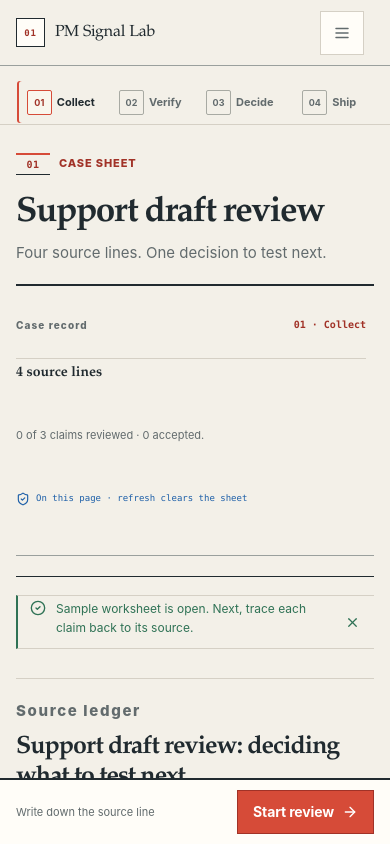
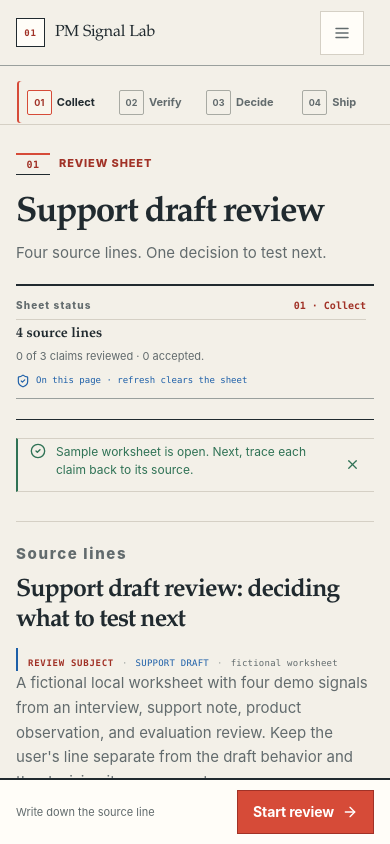
Before and after one commit to asdc163/pm-signal-lab, a React (Vite) app: page / in a window 390 px wide. Both pictures are taken after a click on the button "Open the sample worksheet". Shown: the top 844 px of the page. Built offline with nearby package versions, Linux system fonts and the light colour scheme.

Commit message:
Simplify worksheet language and mobile status layout

```diff
--- a/src/App.tsx
+++ b/src/App.tsx
@@ -624,7 +624,7 @@ function App() {
             <span>PM Signal Lab</span>
           </div>
           <div className="topbar-context">
-            <span className="topbar-kicker">Field folio</span>
+            <span className="topbar-kicker">Working sheet</span>
             <span className="topbar-divider" aria-hidden="true" />
             <span>{pack?.title ?? "Blank sheet"}</span>
           </div>
@@ -637,7 +637,7 @@ function App() {
           <WorkflowStepper currentStep={currentStep} onSelectStep={selectStep} mobile />
         </div>
 
-        <main id="main-content" className="workspace" tabIndex={-1} aria-label="PM Signal Lab field folio" aria-busy={isLoading}>
+        <main id="main-content" className="workspace" tabIndex={-1} aria-label="PM Signal Lab worksheet" aria-busy={isLoading}>
           <section className={`workbench${pack ? " is-loaded" : ""}`} aria-labelledby="page-title">
             <div className="desktop-stepper-wrap">
               <WorkflowStepper currentStep={currentStep} onSelectStep={selectStep} />
@@ -645,18 +645,18 @@ function App() {
 
             <div className="hero-block">
               <div>
-                <div className="hero-folio" aria-label={pack ? "Case sheet, collect step" : "New worksheet, collect step"}>
+                <div className="hero-folio" aria-label={pack ? "Review sheet, collect step" : "New worksheet, collect step"}>
                   <span className="hero-folio-index">{pack ? "01" : "—"}</span>
-                  <span className="eyebrow">{pack ? "Case sheet" : "New worksheet"}</span>
+                  <span className="eyebrow">{pack ? "Review sheet" : "New worksheet"}</span>
                 </div>
                 <h1 id="page-title">{pack ? "Support draft review" : "Start with a source line"}</h1>
                 <p className="hero-copy">
                   {pack ? "Four source lines. One decision to test next." : "A source-first working paper for moving from a product observation to a defensible test."}
                 </p>
               </div>
-              <div className="hero-status" role="status" aria-label="Case record" aria-live="polite" aria-atomic="true">
+              <div className="hero-status" role="status" aria-label="Sheet status" aria-live="polite" aria-atomic="true">
                 <div className="hero-status-heading">
-                  <span className="section-eyebrow">Case record</span>
+                  <span className="section-eyebrow">Sheet status</span>
                   <span className="hero-status-step">{WORKFLOW.find((item) => item.id === currentStep)?.number} · {WORKFLOW.find((item) => item.id === currentStep)?.label}</span>
                 </div>
                 <strong>{pack ? `${evidence.length} ${evidence.length === 1 ? "source line" : "source lines"}` : "No source line yet"}</strong>
@@ -788,7 +788,7 @@ function App() {
 
 function Sidebar({ currentStep, onSelectStep }: { currentStep: WorkflowStep; onSelectStep: (step: WorkflowStep) => void }) {
   return (
-    <aside className="sidebar" aria-label="PM Signal Lab field folio navigation">
+    <aside className="sidebar" aria-label="PM Signal Lab workflow navigation">
       <div className="sidebar-brand">
         <span className="brand-mark" aria-hidden="true">01</span>
         <div>
@@ -891,10 +891,10 @@ function CollectView({
         <>
           <div className="pack-header">
             <div>
-            <p className="section-eyebrow">Source ledger</p>
+            <p className="section-eyebrow">Source lines</p>
               <h2 id="collect-title">{pack.title}</h2>
-              <div className="pack-subject" aria-label="Case subject: support draft, fictional worksheet">
-                <span className="pack-subject-label">Case subject</span>
+              <div className="pack-subject" aria-label="Review subject: support draft, fictional worksheet">
+                <span className="pack-subject-label">Review subject</span>
                 <span>support draft</span>
                 <span className="pack-subject-note">fictional worksheet</span>
               </div>
@@ -1207,7 +1207,7 @@ function DecisionContext({ pack, evidenceCount, claimCount, reviewedCount, suppo
           : "What should the team carry forward?";
   const contextRule = pack ? "No claim travels without its source." : "The source line stays attached to the claim.";
   return (
-    <aside className="decision-context" aria-label="Field folio context">
+    <aside className="decision-context" aria-label="Worksheet context">
       <div className="context-heading">
         <div><p className="section-eyebrow">Margin note</p><h2>{pack ? "Keep the source in frame" : "Start with a source"}</h2></div>
         <span className="context-boundary"><span className={`status-dot ${pack ? "" : "status-dot-neutral"}`} aria-hidden="true" />{pack ? "On this page" : "Blank sheet"}</span>
--- a/src/styles.css
+++ b/src/styles.css
@@ -3931,6 +3931,7 @@ textarea {
 @media (max-width: 700px) {
   .hero-status,
   .workbench.is-loaded .hero-status {
+    flex-basis: auto;
     gap: 5px;
     padding-top: 12px;
   }
```
Also changed, not shown: scripts/verify-hosted-demo.mjs (+10 -4 lines), 6 other files (tests, documents, lock files or other folders).
